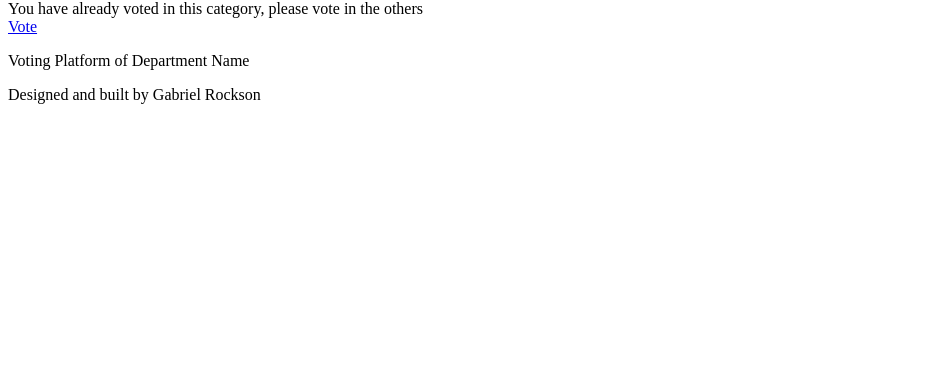
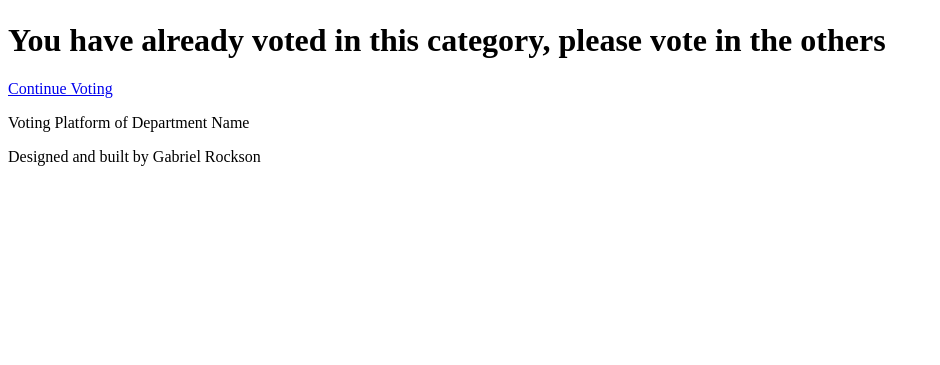
Before and after one commit to rocksongabriel/musical-potato, a Django app: template templates/vote/already-voted.html in a window 1280 px wide. Shown: the part 131-496 px from the top of the page, without its empty margins (0-940 px from the left). Run offline with Django 3.2, Linux system fonts and the light colour scheme; the template is opened without the code that fills it, so the values that code supplies are empty.

Commit message:
Add banner to the already voted page

```diff
--- a/templates/vote/already-voted.html
+++ b/templates/vote/already-voted.html
@@ -4,9 +4,11 @@
 
 
 {% block content %}
-    <div class="p-10 text-lg md:text-3xl text-red-600 text-center shadow-xl bg-white">
-        You have already voted in this category, please vote in the others <br >
+    <div class="pbg-gray-200 shadow-xl w-full py-10 md:px-5">
+        <h1 class="text-5xl md:text-6xl font-bold text-center text-green-800">You have already voted in this category, please vote in the others</h1>
 
-        <a href="{% url 'vote_app:vote-categories' %}" class="text-blue-600 text-lg">Vote</a>
+       <div class="flex justify-center mt-6">
+            <a href="{% url 'vote_app:vote-categories' %}" class="px-4 py-4 bg-red-700 text-xl text-white rounded-sm font-bold">Continue Voting</a>
+        </div>
     </div>
 {% endblock content %}
```
